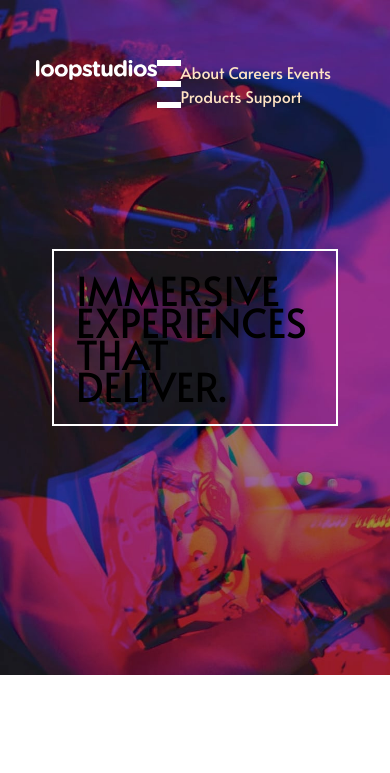
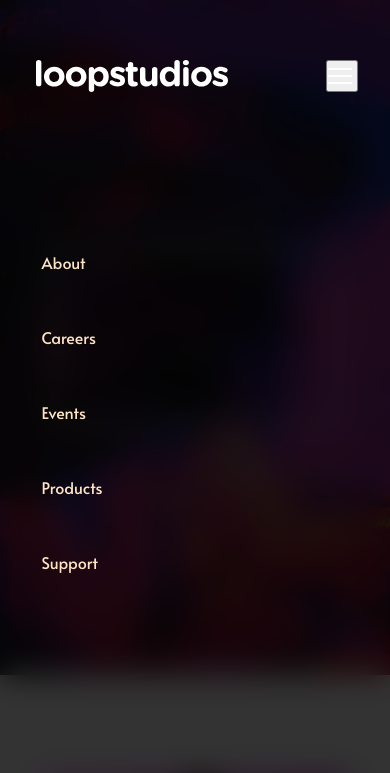
Before and after one commit to udaceue/loopstudios-landing-page-main, a website: page index.html in a window 390 px wide. Shown: the top 773 px of the page. Drawn offline with Linux system fonts and the light colour scheme.

Commit message:
working on responsive navbar

```diff
--- a/index.html
+++ b/index.html
@@ -18,8 +18,7 @@
 
     <div class="mainNav__wrapper">
       <div class="logo"><img src="./images/logo.svg" alt="logo of the Loopstudios company"></div>
-      <img src="/images/icon-hamburger.svg" alt="">
-
+      <button data-button="mobile-nav-toggle"><img src="/images/icon-hamburger.svg" alt=""></button>
       <nav class="mainNav">
         <ul class="mainNav__list">
           <li><a href="#">About</a></li>
--- a/style.css
+++ b/style.css
@@ -55,24 +55,52 @@
     padding: 2.225rem;
     justify-content: space-between;
 }
-
-
-
-.mainNav {
-  /* position: absolute;
-  top: 0;
-  border: 3px solid green; */
+.logo{
+  z-index: 90;
 }
 
+@supports (backdrop-filter: blur(1rem)){
+  .mainNav__list{
+  backdrop-filter: blur(1rem);
+  background-color: hsl(0, 0%, 0%, 0.3);
+  }
+}
 
 .mainNav__list{
-    width: 700px;
-    list-style: none;
-    display: inline;
+  display: flex;
+  gap: 0.8rem;
+  background-color: hsl(0, 0%, 0%, 0.8);
+}
+
+[data-button="mobile-nav-toggle"]
+  {
+  display: none;
+  }
+
+@media (max-width:1000px) {
+    .mainNav__list{
+      position:fixed;
+      inset: 0 0 0 0%;
+      flex-direction: column;
+      padding: min(30vh, 15rem) 2rem;
+      gap: 2rem;
+    }
+
+    [data-button="mobile-nav-toggle"]
+    {
+      position: absolute;
+      right: 2rem;
+      z-index: 999;
+      aspect-ratio: 1;
+      width: 2rem;
+      display: block;
+    }
 }
 
 .mainNav__list > li{
-    display: inline-block;
+    display: block;
+    width: 100%;
+    padding: 0.6rem;
 }
 .mainNav__list > li > a{
     text-decoration: none;
```
